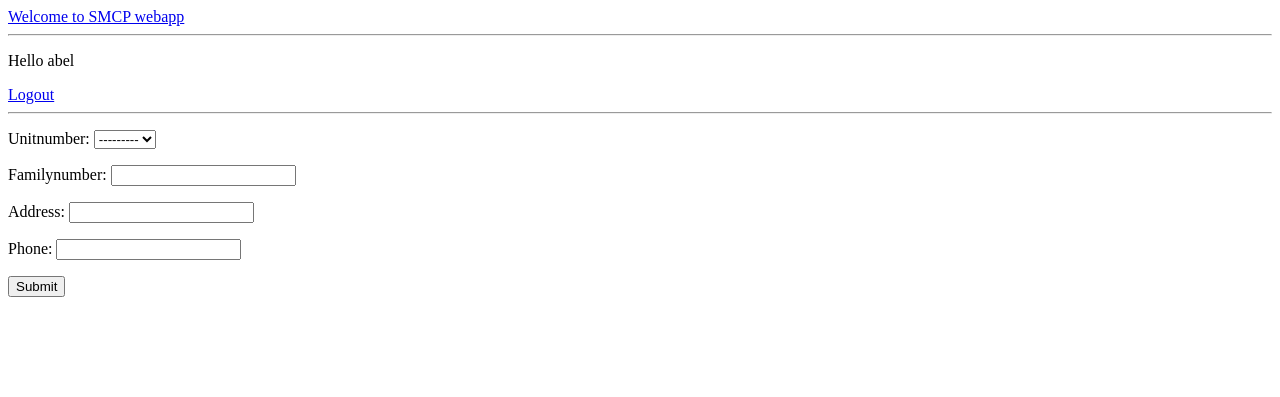
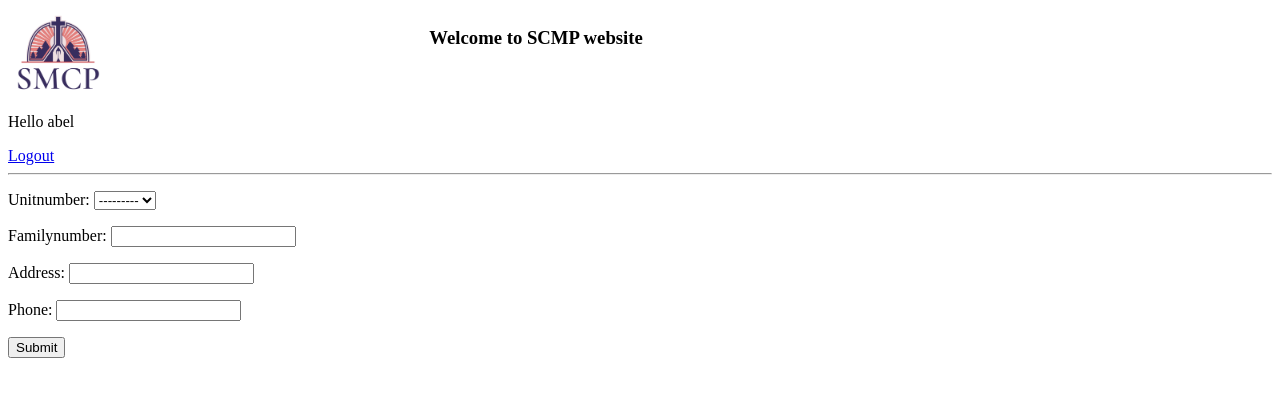
Before and after one commit to DigitalLibrarySMC/smcp_web, a Django app: page /addfamily in a window 1280 px wide. Shown: the top 397 px of the page. Run offline with Django 4.2, Linux system fonts and the light colour scheme; a user stored in the database is signed in; data comes from the database, SQL or seed files in the repository; both versions use the stored data as it was after the commit.

Commit message:
added styles and images
Added styles and images directory with main.css and added logo

```diff
--- a/backend/smcp/settings.py
+++ b/backend/smcp/settings.py
@@ -120,6 +120,10 @@ USE_TZ = True
 
 STATIC_URL = 'static/'
 
+STATICFILES_DIRS = [
+    BASE_DIR / 'static'
+]
+
 # Default primary key field type
 # https://docs.djangoproject.com/en/4.1/ref/settings/#default-auto-field
 
--- /dev/null
+++ b/backend/static/styles/main.css
@@ -0,0 +1,8 @@
+.header-container{
+  display: grid;
+  grid-template-columns: 1fr 2fr;
+}
+.logo-scmp{
+  width: 100px;
+  height: auto;
+}
--- a/backend/templates/main.html
+++ b/backend/templates/main.html
@@ -1,7 +1,23 @@
+{% load static %}
 <html>
+<head>
+  <title>SCMP website</title>
+  <link rel="stylesheet" type="text/css" media="screen" href="{% static 'styles/main.css' %}">
+
+</head>
+
 <body>
-  <a href="{% url 'home' %}">Welcome to SMCP webapp</a>
-  <hr>
+  <div class="header-container">
+  <div>
+    <a href="{% url 'home' %}">
+      <img src="/static/images/logo-scmp.png" alt="logo-scmp"  class="logo-scmp">
+    </a>
+  </div>
+  <div>
+    <h3>Welcome to SCMP website</h3>
+  </div>
+  </div>
+
   {% include 'navbar.html' %}
   {% block content %}
 
```
Also changed, not shown: backend/db.sqlite3, backend/static/images/logo-scmp.png (added).
